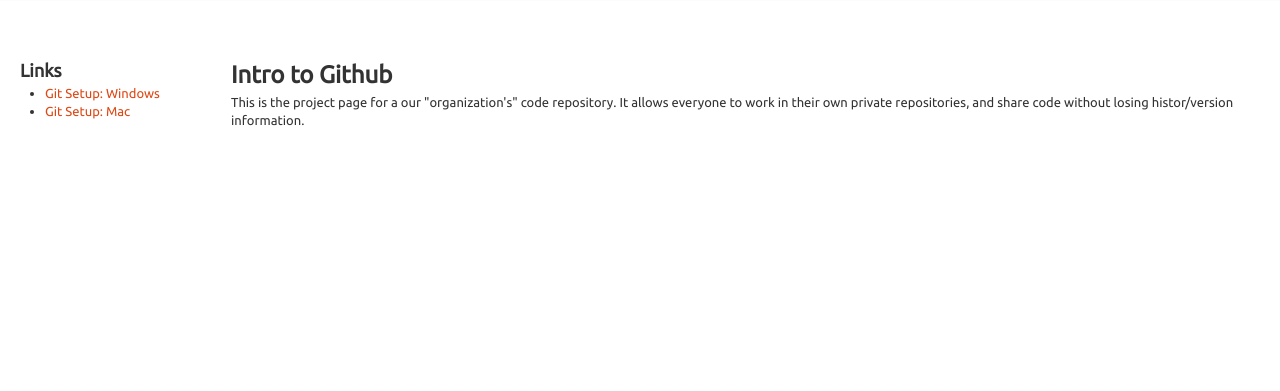
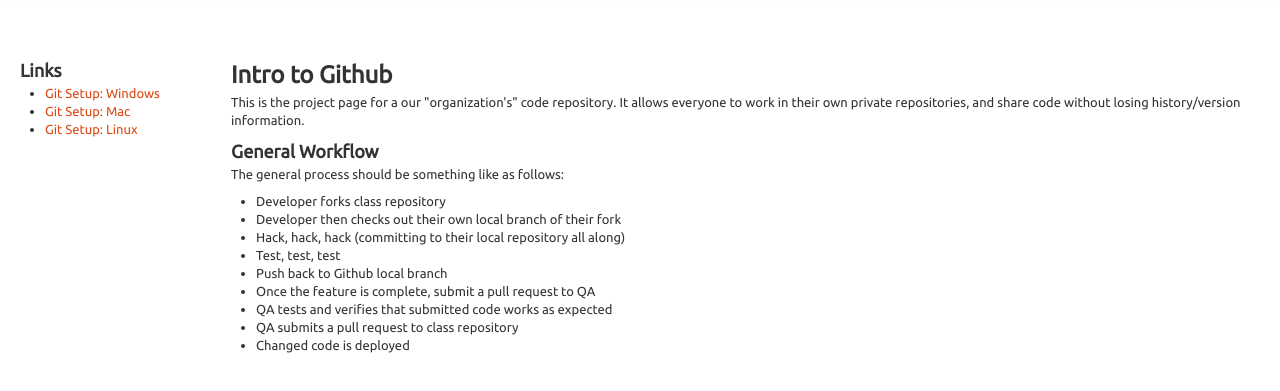
Before and after one commit to CSC495/csc495.github.com, a plain HTML site: page index.html in a window 1280 px wide. Shown: the part 43-434 px from the top of the page. Drawn offline with Linux system fonts and the light colour scheme.

Commit message:
Added workflow

```diff
--- a/index.html
+++ b/index.html
@@ -25,6 +25,7 @@
 				<ul>
 					<li><a href="http://help.github.com/win-set-up-git/">Git Setup: Windows</a>
 					<li><a href="http://help.github.com/mac-set-up-git/">Git Setup: Mac</a>
+					<li><a href="http://help.github.com/linux-set-up-git/">Git Setup: Linux</a>
 				</ul>
 			</div>
 		<div class="span10">
@@ -33,7 +34,22 @@
 			</style>
 			<h2> Intro to Github </h2>
 
-			<p>This is the project page for a our "organization's" code repository.  It allows everyone to work in their own private repositories, and share code without losing histor/version information.</p>
+			<p>This is the project page for a our "organization's" code repository.  It allows everyone to work in their own private repositories, and share code without losing history/version information.</p>
+
+			<h3>General Workflow</h3>
+			<p>The general process should be something like as follows:
+				<ul>
+					<li>Developer forks class repository
+					<li>Developer then checks out their own local branch of their fork
+					<li>Hack, hack, hack (committing to their local repository all along)
+					<li>Test, test, test
+					<li>Push back to Github local branch
+					<li>Once the feature is complete, submit a pull request to QA
+					<li>QA tests and verifies that submitted code works as expected
+					<li>QA submits a pull request to class repository
+					<li>Changed code is deployed
+				</ul>
+			</p>
 		</div>
 	</div>
 </body>
```
